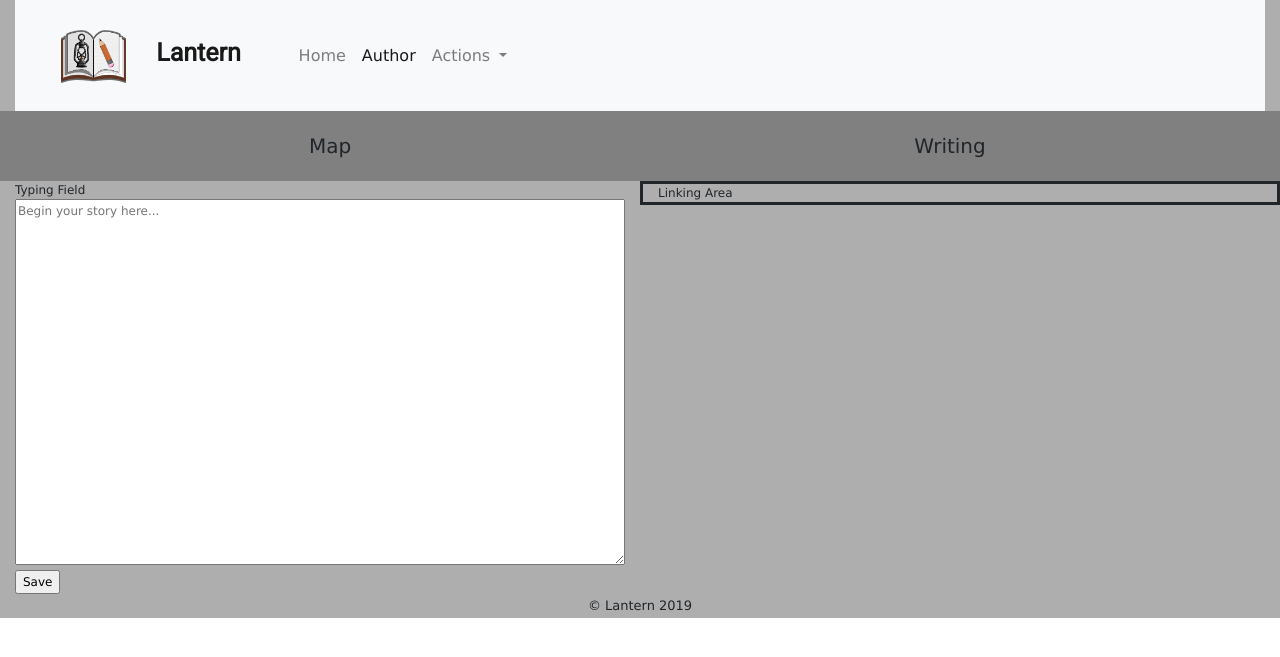
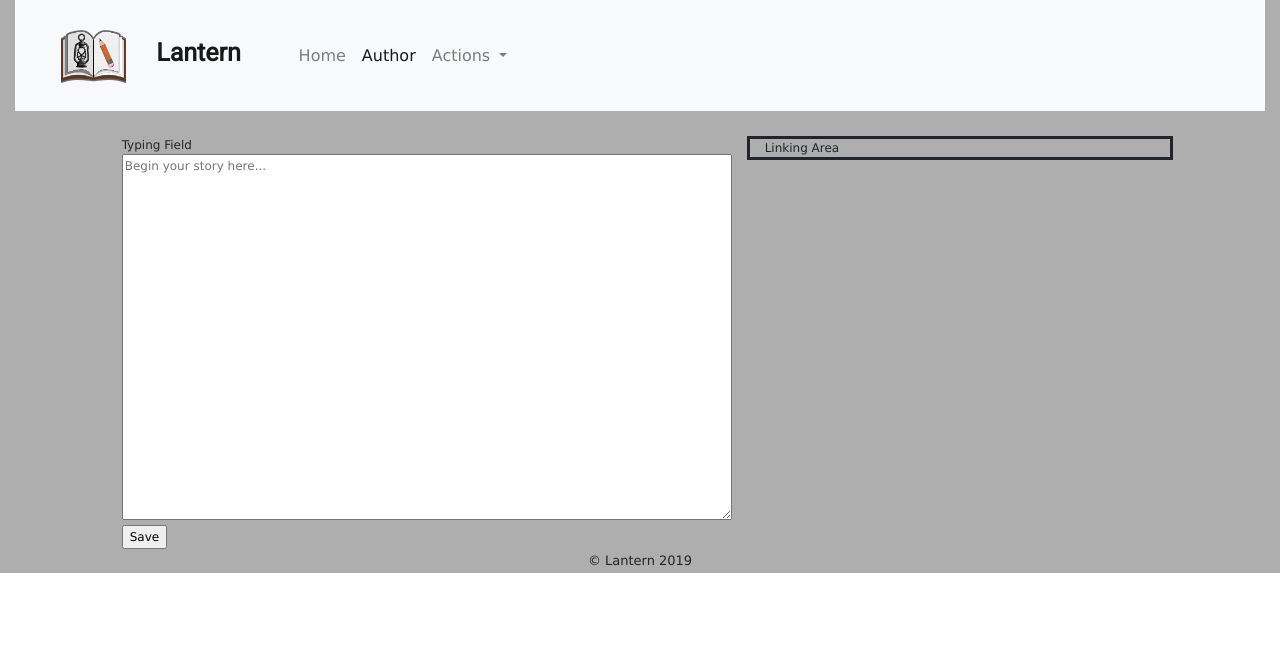
Before and after one commit to TheIrishAce/Lantern, a PHP site: page /author.html in a window 1280 px wide. Shown: the top 657 px of the page. Run offline with PHP 8.4, Linux system fonts and the light colour scheme.

Commit message:
Adjusted author page layout.

```diff
--- a/author.html
+++ b/author.html
@@ -55,11 +55,8 @@
         </ul>
       </div>
     </nav>
-  	<div id="top" class="row">
-  		<div id="mapPage" class="col-md-6">Map</div>
-  		<div id="writingPage"class="col-md-6">Writing</div>
-  	</div>
-  	<div class="row">
+  	<div id="text-linking-container" class="row">
+  		<div class="col-lg-1"></div>
   		<div id="wordPad" class="col-md-6">Typing Field
   			<form action="/action_page.php">
 					<textarea type="text" id="writingArea" name="storyType" rows="20" cols="50" placeholder="Begin your story here..."></textarea>
@@ -67,9 +64,10 @@
 					<input type="submit" value="Save">
 			  </form>
   		</div>
-  		<div id="refrences" class="col-md-6">Linking Area
+  		<div id="refrences" class="col-md-4">Linking Area
 
   		</div>
+  		<div class="col-lg-1"></div>
   	</div>
   </div>
 </body>
--- a/css/custom/author.css
+++ b/css/custom/author.css
@@ -52,16 +52,12 @@ h1{
 	font-size: 12px;
 }
 
-#writingPage {
-
+#writingArea {
+	width: 100%;
 }
 
-#mapPage {
-
-}
-
-#writingArea {
-	width: 100%;
+#text-linking-container{
+	margin-top:	25px;
 }
 
 #footer {
--- a/event.html
+++ b/event.html
@@ -11,7 +11,7 @@
     <link rel="stylesheet" href="https://stackpath.bootstrapcdn.com/bootstrap/4.3.1/css/bootstrap.min.css" integrity="sha384-ggOyR0iXCbMQv3Xipma34MD+dH/1fQ784/j6cY/iJTQUOhcWr7x9JvoRxT2MZw1T" crossorigin="anonymous">
 
     <!-- Custom CSS -->
-    <link rel="stylesheet" type="text/css" href="css/custom/events.css">
+    <link rel="stylesheet" type="text/css" href="css/custom/event.css">
 
     <!-- Google Fonts -->
   	<link href="https://fonts.googleapis.com/css?family=Roboto&display=swap" rel="stylesheet">
```
Also changed, not shown: css/custom/event.css (renamed from css/custom/events.css).
